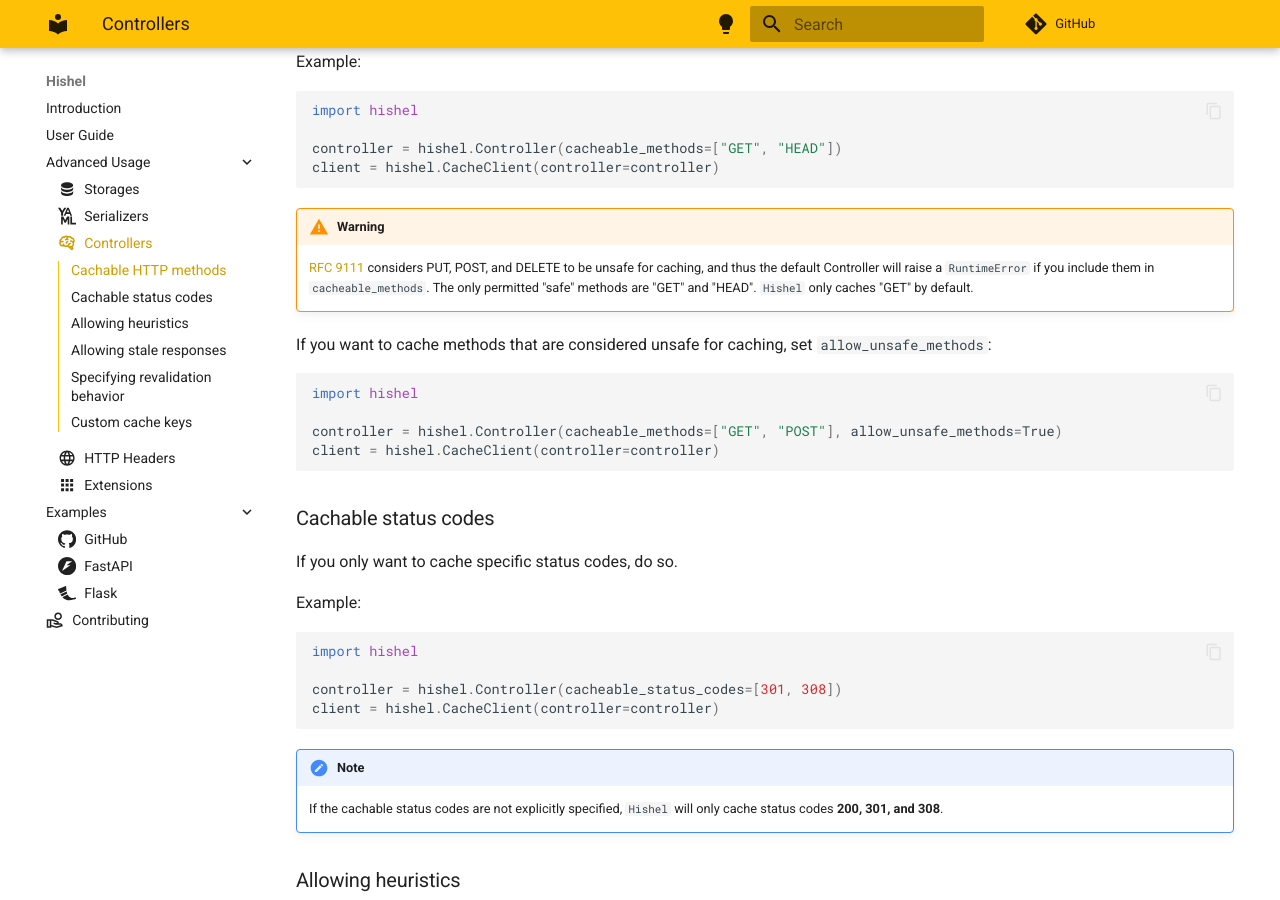
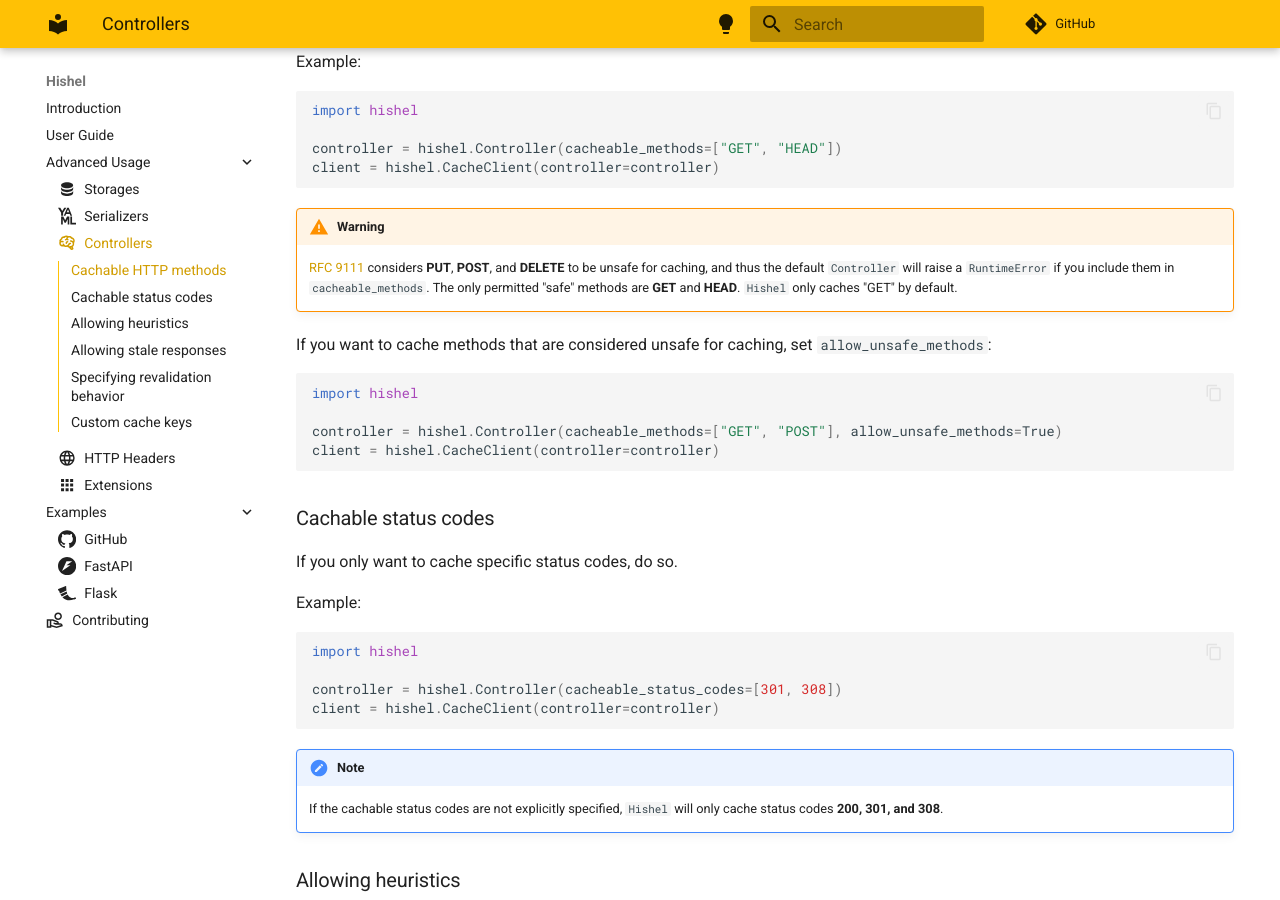
Before and after one commit to karpetrosyan/hishel, an MkDocs documentation site: the page built from docs/advanced/controllers.md, in a window 1280 px wide and 900 px high, scrolled down 343 px. Built offline with MkDocs 1.6.1 and Material for MkDocs 9.7.7, drawn with Linux system fonts in a browser that asks for light colours; comment, search, counter and statistics services are not loaded.

Commit message:
change warning message

````diff
--- a/docs/advanced/controllers.md
+++ b/docs/advanced/controllers.md
@@ -20,7 +20,8 @@
 ```
 
 !!! warning
-    [RFC 9111](https://www.rfc-editor.org/rfc/rfc9111.html#section-4.4) considers PUT, POST, and DELETE to be unsafe for caching, and thus the default Controller will raise a `RuntimeError` if you include them in `cacheable_methods`. The only permitted "safe" methods are "GET" and "HEAD". `Hishel` only caches "GET" by default.
+    [RFC 9111](https://www.rfc-editor.org/rfc/rfc9111.html#section-4.4) considers **PUT**, **POST**, and **DELETE** to be unsafe for caching, and thus the default `Controller` will raise a `RuntimeError` if you include them in `cacheable_methods`.
+    The only permitted "safe" methods are **GET** and **HEAD**. `Hishel` only caches "GET" by default.
 
 If you want to cache methods that are considered unsafe for caching, set `allow_unsafe_methods`:
 
````
